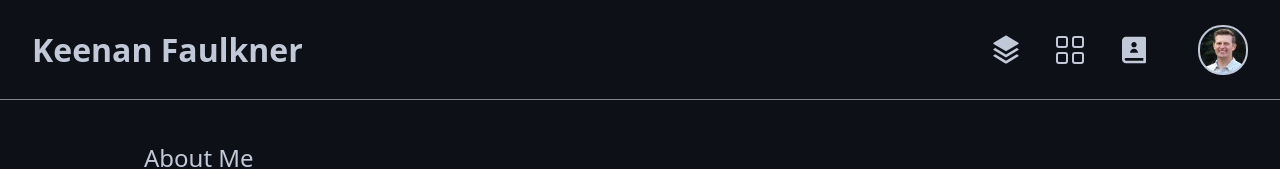
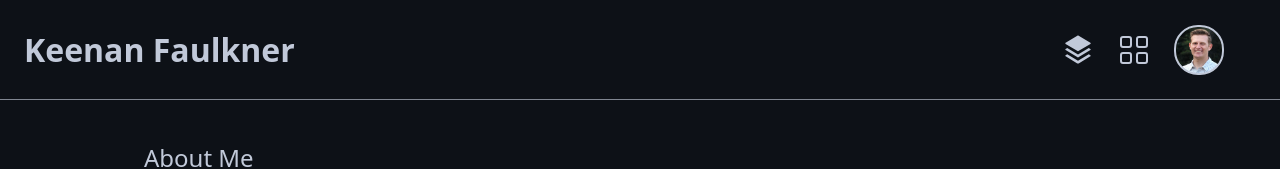
Before and after one commit to KeenanRileyFaulkner/KeenanRileyFaulkner.github.io, a React (Create React App) app: page /#/about in a window 1280 px wide. Shown: the top 169 px of the page. Built offline with nearby package versions, Linux system fonts and the light colour scheme; no server answers.

Commit message:
removed contact button because it is broken

```diff
--- a/src/App.js
+++ b/src/App.js
@@ -3,14 +3,13 @@ import { Routes, Route, Navigate } from 'react-router-dom';
 import './App.css';
 import Header from './components/Header';
 import About from './components/About';
-import Contact from './components/Contact';
 import Projects from './components/Projects';
 import Skills from './components/Skills';
 import Footer from './components/Footer';
 
 function App() {
   //setting initial state, cbs for changing state, and sending it as prop to Header in order to conditionally render the page
-  const defaultPageObj = {about: true, skills: false, projects: false, contact: false}
+  const defaultPageObj = {about: true, skills: false, projects: false}
 
   const [currPage, setCurrPage] = useState(defaultPageObj);
 
@@ -26,21 +25,15 @@ function App() {
     setCurrPage({...defaultPageObj, about: false, projects: true});
   }
 
-  const navToContact = () => {
-    setCurrPage({...defaultPageObj, about: false, contact: true});
-  }
-
-  const updatePageArr = [navToAbout, navToSkills, navToProjects, navToContact];
+  const updatePageArr = [navToAbout, navToSkills, navToProjects];
 
   let display;
   if(currPage.about) {
     display = <About />
   } else if (currPage.skills) {
     display = <Skills />
-  } else if (currPage.projects) {
+  } else {
     display = <Projects />
-  } else {
-    display = <Contact />
   }
 
   return (
@@ -52,7 +45,6 @@ function App() {
         <Route path='/about' element={<About />} />
         <Route path='/skills' element={<Skills />} />
         <Route path='/projects' element={<Projects />} />
-        <Route path='/contact' element={<Contact />} />
       </Routes>
       {/* {display} */}
       <Footer />
--- a/src/components/Header.js
+++ b/src/components/Header.js
@@ -1,4 +1,4 @@
-import {RiStackFill as SkillsIcon, RiContactsBook2Fill as ContactIcon, RiMenuFill as HamburgerMenuIcon} from 'react-icons/ri'
+import {RiStackFill as SkillsIcon, RiMenuFill as HamburgerMenuIcon} from 'react-icons/ri'
 import {BsGrid as ProjectIcon} from 'react-icons/bs'
 import { IoClose as CloseIcon } from 'react-icons/io5'
 import { useState } from 'react'
@@ -17,9 +17,6 @@ const Header = () => {
                 </Link>
                 <Link to='/projects'>
                     <IconTooltip icon={<ProjectIcon/>} text="Projects" />
-                </Link>
-                <Link to='/contact'>
-                    <IconTooltip icon={<ContactIcon/>} text="Contact" />
                 </Link>
 
                 <IconTooltip
@@ -119,11 +116,6 @@ const MenuDropdown = ({ expanded, toggleExpanded }) => {
         toggleExpanded();
     }
 
-    const navToContact = () => {
-        navigate('/contact');
-        toggleExpanded();
-    }
-
     const openInNewTab = url => {
         window.open(url, '_blank', 'noopener, noreferrer');
     }
@@ -139,8 +131,6 @@ const MenuDropdown = ({ expanded, toggleExpanded }) => {
             <hr className='dropdown-hr'/>
             <button className='dropdown-btn' onClick={navToProjects}>Projects -- 👷</button>
             <hr className='dropdown-hr'/>
-            <button className='dropdown-btn' onClick={navToContact}>Contact -- 📨</button>
-            <hr className='dropdown-hr'/>
             <button className='dropdown-btn' onClick={navToGithub}>Github Profile -- 🖥️</button>
         </div>
     )
--- a/src/index.css
+++ b/src/index.css
@@ -21,12 +21,12 @@
   }
 
   .profile-icon {
-    @apply h-[50px] w-[50px] bg-profilePic bg-cover rounded-3xl ml-4 md:mr-8 border-[2px]
+    @apply h-[50px] w-[50px] bg-profilePic bg-cover rounded-3xl md:mr-14 border-[2px]
     border-[#c1c9d9] hover:border-white hover:cursor-pointer;
   }
 
   .nav-icon {
-    @apply font-semibold text-[#c1c9d9] text-[24pt] pl-8 hover:text-white hover:cursor-pointer;
+    @apply font-semibold text-[#c1c9d9] text-[24pt] pl-6 hover:text-white hover:cursor-pointer;
   }
 
   .tooltip {
```
